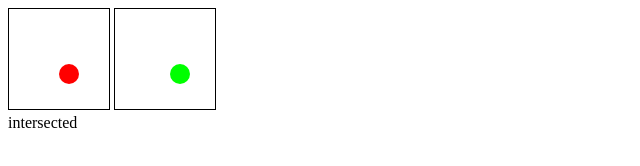
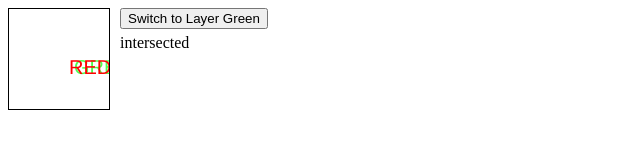
Before and after one commit to w1ndy/learn-js, a plain HTML site: page word-cloud/collision.html in a window 1280 px wide. Shown: the whole page, without its empty margins (0-640 px from the left). Drawn offline with Linux system fonts and the light colour scheme.

Commit message:
fix bugs in shifting; test text intersection

```diff
--- a/word-cloud/collision.html
+++ b/word-cloud/collision.html
@@ -5,24 +5,58 @@
     <script type="text/javascript" src="js/clouds.js" defer="defer"></script>
     <script type="text/javascript" defer="defer">
         var rx = 60, ry = 65, gx = 65, gy = 65;
-        var f_canvas, f_ctx, s_canvas, s_ctx;
-        var mouse_x, mouse_y, dragging = 0;
+        var f_canvas, f_ctx, s_canvas, s_ctx, vis_canvas, vis_ctx;
+        var mouse_x, mouse_y, dragging = 0, layer = 1;
 
         function draw() {
-            f_ctx.clearRect(0, 0, 100, 100);
-            f_ctx.beginPath();
-            f_ctx.arc(rx, ry, 10, 0, Math.PI * 2, false);
-            f_ctx.fillStyle = "#ff0000";
-            f_ctx.fill();
-
-            s_ctx.clearRect(0, 0, 100, 100);
-            s_ctx.beginPath();
-            s_ctx.arc(gx, gy, 10, 0, Math.PI * 2, false);
-            s_ctx.fillStyle = "#00ff00";
-            s_ctx.fill();
+            vis_ctx.clearRect(0, 0, 100, 100);
+            var drawer = {
+                red: function(fg) {
+                    if(fg)
+                       vis_ctx.fillStyle = "rgb(255, 0, 0)";
+                    else
+                       vis_ctx.fillStyle = "rgba(255, 0, 0, 0.7)";
+                    vis_ctx.font = "20px Helvetica"
+                    vis_ctx.fillText("RED", rx, ry);
+                    //vis_ctx.beginPath();
+                    //vis_ctx.arc(rx, ry, 10, 0, Math.PI * 2, false);
+                    //vis_ctx.fill();
+                },
+                green: function(fg) {
+                    if(fg)
+                        vis_ctx.fillStyle = "rgb(0, 255, 0)";
+                    else
+                        vis_ctx.fillStyle = "rgba(0, 255, 0, 0.7)";
+                    vis_ctx.font = "20px Helvetica"
+                    vis_ctx.fillText("GREEN", gx, gy);
+                    //vis_ctx.beginPath();
+                    //vis_ctx.arc(gx, gy, 10, 0, Math.PI * 2, false);
+                    //vis_ctx.fill();
+                }
+            };
+            switch(layer) {
+                case 1: drawer.green(); drawer.red(true); break;
+                case 2: drawer.red(); drawer.green(true); break;
+            }
         }
 
         function test() {
+            f_ctx.clearRect(0, 0, 100, 100);
+            f_ctx.font = "20px Helvetica"
+            f_ctx.fillText("RED", rx, ry);
+            // f_ctx.beginPath();
+            // f_ctx.arc(rx, ry, 10, 0, Math.PI * 2, false);
+            // f_ctx.fillStyle = "#ff0000";
+            // f_ctx.fill();
+
+            s_ctx.clearRect(0, 0, 100, 100);
+            s_ctx.font = "20px Helvetica"
+            s_ctx.fillText("GREEN", gx, gy);
+            // s_ctx.beginPath();
+            // s_ctx.arc(gx, gy, 10, 0, Math.PI * 2, false);
+            // s_ctx.fillStyle = "#00ff00";
+            // s_ctx.fill();
+
             var f_mask = Mask.newObjectFromPixels(
                 f_ctx.getImageData(0, 0, 100, 100).data,
                 100 * 4, 0, 0, 100, 100);
@@ -39,31 +73,41 @@
         }
 
         function mountListener() {
+            document.getElementById("switch").addEventListener("mouseup", function(e) {
+                    if(layer == 1) {
+                        layer = 2;
+                        this.innerHTML = "Switch to Layer Red";
+                    } else {
+                        layer = 1;
+                        this.innerHTML = "Switch to Layer Green";
+                    }
+                    draw();
+            });
             document.addEventListener("mouseup", function(e) {
                 dragging = 0;
                 test();
             });
-            f_canvas.addEventListener("mousedown", function (e) {
+            vis_canvas.addEventListener("mousedown", function (e) {
+                var rect = vis_canvas.getBoundingClientRect();
+                var x = e.clientX - rect.left,
+                    y = e.clientY - rect.top;
+                if(/*(x - gx) * (x - gx) + (y - gy) * (y - gy) <= 100 && */layer == 2)
+                    dragging = 2;
+                else if(/*(x - rx) * (x - rx) + (y - ry) * (y - ry) <= 100 && */layer == 1)
                     dragging = 1;
                 mouse_x = e.clientX;
                 mouse_y = e.clientY;
             });
-            s_canvas.addEventListener("mousedown", function (e) {
-                dragging = 2;
-                mouse_x = e.clientX;
-                mouse_y = e.clientY;
-            });
-            f_canvas.addEventListener("mousemove", function (e) {
-                if(dragging == 1) {
+            vis_canvas.addEventListener("mousemove", function (e) {
+                switch(dragging) {
+                    case 1:
                         rx += e.clientX - mouse_x;
                         ry += e.clientY - mouse_y;
                         mouse_x = e.clientX;
                         mouse_y = e.clientY;
                         draw();
-                }
-            });
-            s_canvas.addEventListener("mousemove", function (e) {
-                if(dragging == 2) {
+                        break;
+                    case 2:
                         gx += e.clientX - mouse_x;
                         gy += e.clientY - mouse_y;
                         mouse_x = e.clientX;
@@ -76,8 +120,10 @@
         window.addEventListener("load", function () {
             f_canvas = document.getElementById('first');
             s_canvas = document.getElementById('second');
+            vis_canvas = document.getElementById('vis');
             f_ctx = f_canvas.getContext('2d'),
             s_ctx = s_canvas.getContext('2d');
+            vis_ctx = vis_canvas.getContext('2d');
 
             draw();
             test();
@@ -87,10 +133,17 @@
 </head>
 <body>
 <!--<canvas width="960" height="400" id="clouds"></canvas>-->
-<canvas width="100" height="100" style="border:1px solid #000" id="first">
+<div style="float:left;margin-right:10px;">
+<canvas width="100" height="100" id="first" style="display:none">
 </canvas>
-<canvas width="100" height="100" style="border:1px solid #000" id="second">
+<canvas width="100" height="100" id="second" style="display:none">
 </canvas>
-<div id="result" style="width:100%"></div>
+<canvas width="100" height="100" style="border:1px solid #000" id="vis">
+</canvas>
+</div>
+<div style="">
+<button type="button" id="switch">Switch to Layer Green</button>
+<div id="result" style="margin-top:5px;"></div>
+</div>
 </body>
 </html>
--- a/word-cloud/js/clouds.js
+++ b/word-cloud/js/clouds.js
@@ -107,9 +107,9 @@ var Mask = {
                 //    js + "]=" + this.u32bString(this.mask[is][js]) +
                 //    " to dst[" + id + "," + jd + "]=" +
                 //    this.u32bString(dst.mask[id][jd]));
-                if((this.mask[is][js] >> src_shift) & dst.mask[id][jd])
+                if(src_shift < 32 && (this.mask[is][js] >> src_shift) & dst.mask[id][jd])
                     return true;
-                else if(jd != 0 &&
+                else if(dst_shift < 32 && jd != 0 &&
                         ((dst.mask[id][jd - 1] >> dst_shift) &
                             this.mask[is][js]))
                     return true;
```
Lines whose indentation alone changed are shown as unchanged.
